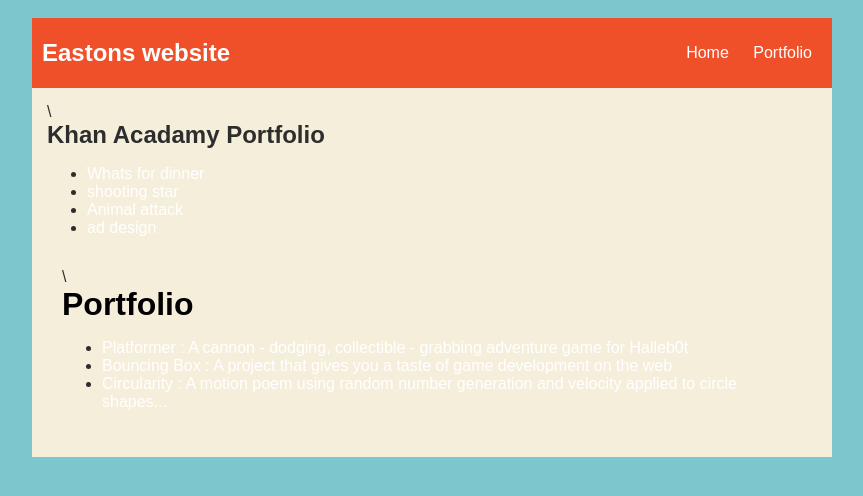
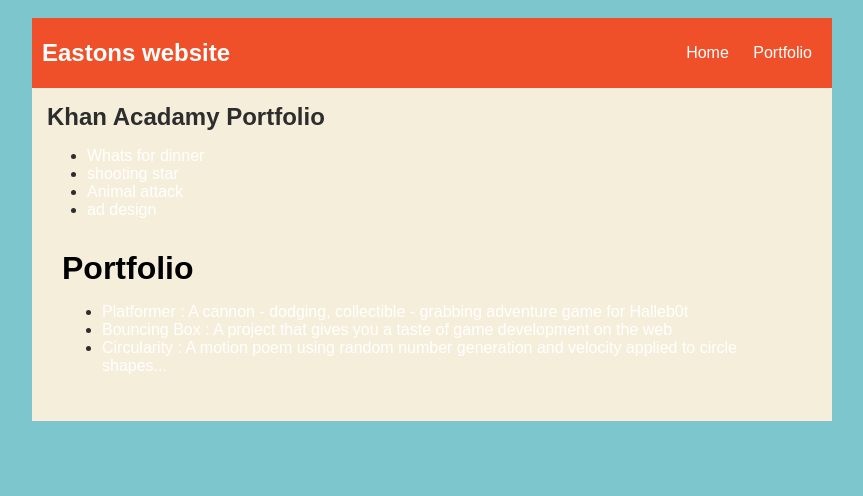
Before and after one commit to EastonWood7/EastonWood7.github.io, a plain HTML site: page portfolio.html in a window 1280 px wide. Shown: the whole page, without its empty margins (208-1071 px from the left). Drawn offline with Linux system fonts and the light colour scheme.

Commit message:
removed incorrect text

```diff
--- a/portfolio.html
+++ b/portfolio.html
@@ -21,7 +21,7 @@
       </nav>
 
       <main>
-        <div class="content">\
+        <div class="content">
          <h2> Khan Acadamy Portfolio</h1>
          <ul id="Porfolio">
         <li><a href="https://www.khanacademy.org/computer-programming/spin-off-of-project-whats-for-dinner/6732318931075072">Whats for dinner</a></li>
@@ -29,7 +29,7 @@
         <li><a href="https://www.khanacademy.org/computer-programming/spin-off-of-project-animal-attack/6627710618484736">Animal attack</a></li>
         <li><a href="">ad design</a></li>
          </ul>
-         <div class="content">\
+         <div class="content">
             <h1> Portfolio</h1>
             <ul id="Porfolio">
            <li><a href="projects/platformer/">Platformer : A cannon - dodging, collectible - grabbing adventure game for Halleb0t</a></li>
```
